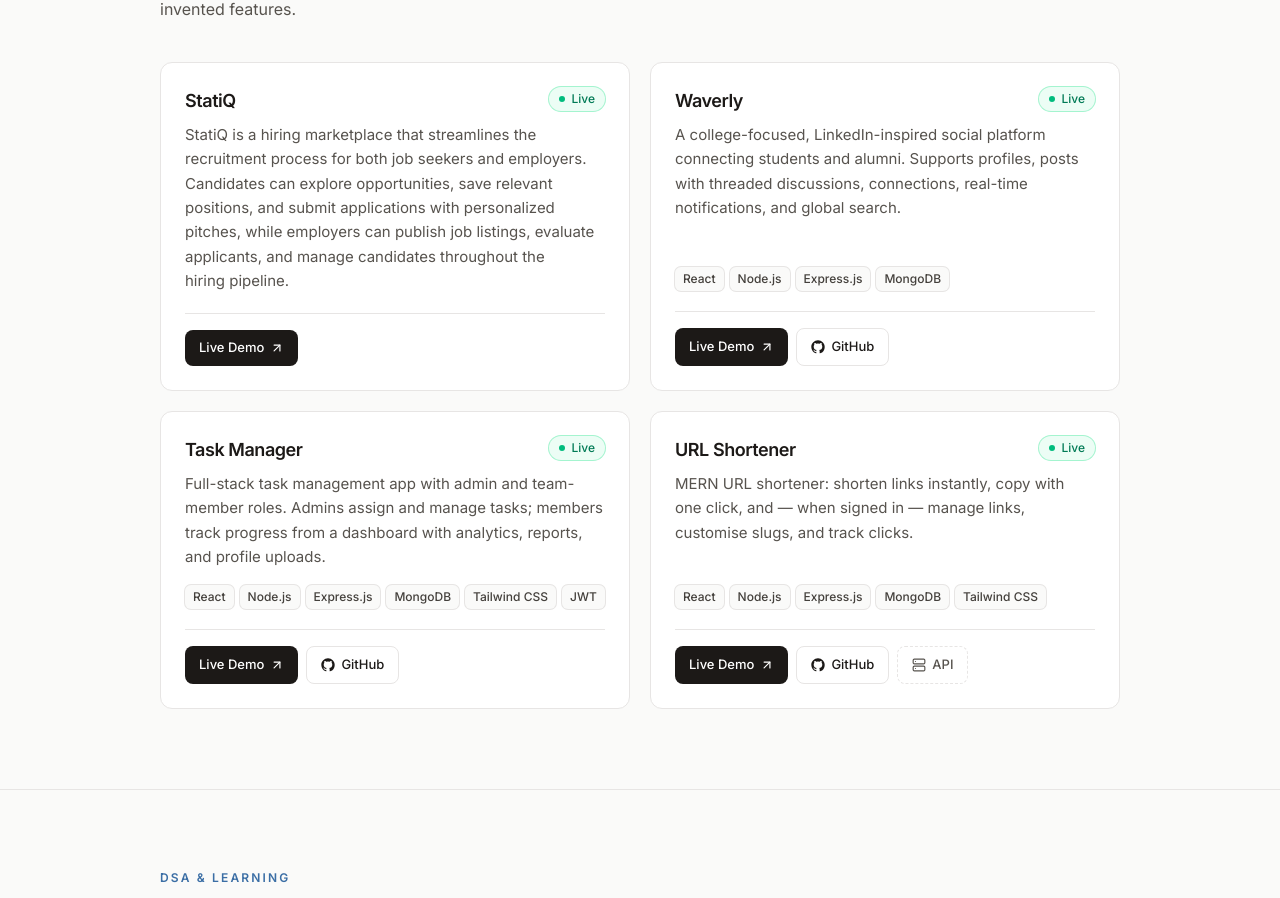
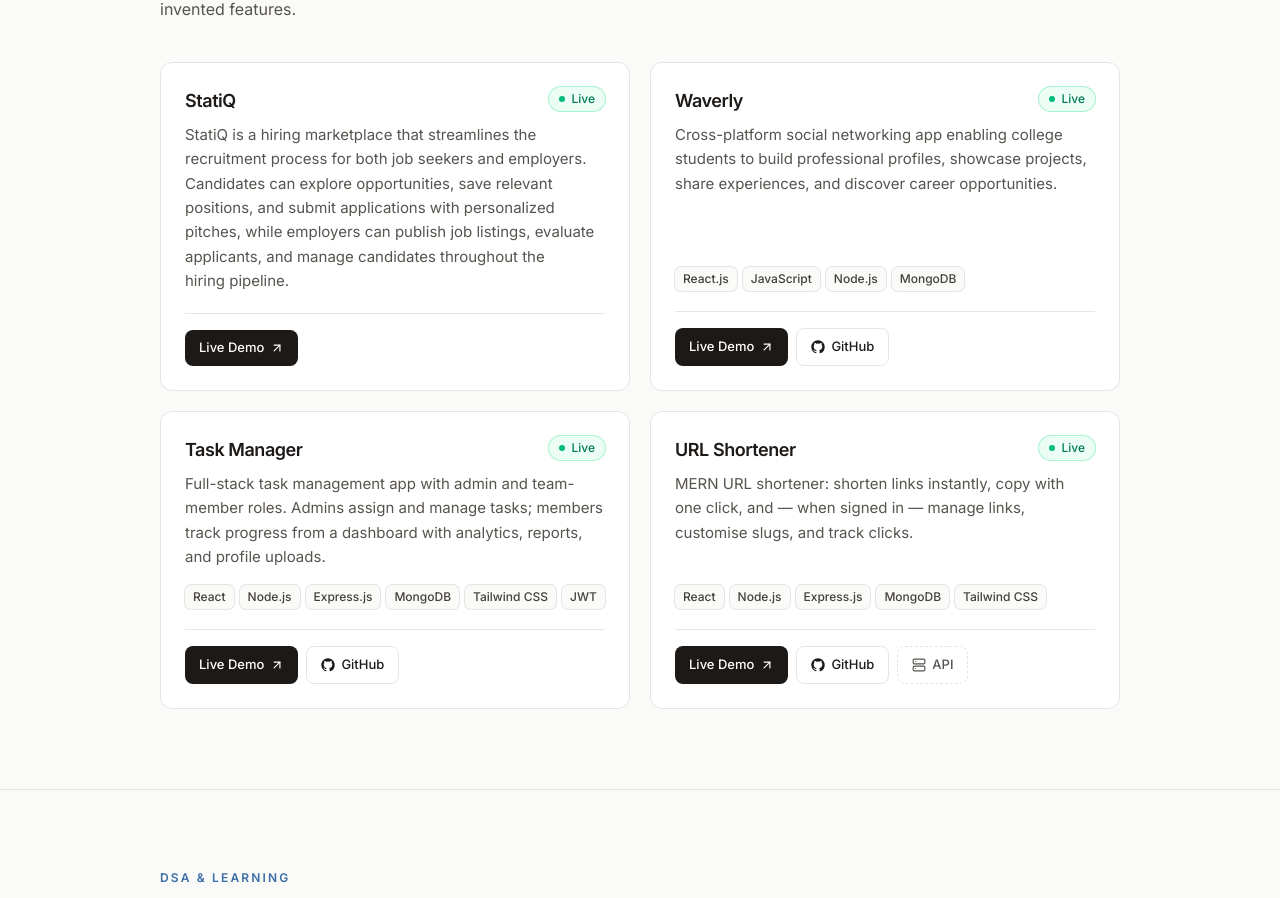
Before and after one commit to Exploring-glitch/sreeja-dey-portfolio, a React (Vite) app: page / in a window 1280 px wide. Shown: the part 2140-3038 px from the top of the page. Built offline with nearby package versions, Linux system fonts and the light colour scheme.

Commit message:
feat: update Waverly project details

```diff
--- a/src/data/portfolio.js
+++ b/src/data/portfolio.js
@@ -57,9 +57,18 @@ export const projects = [
   },
   {
     name: "Waverly",
+    tagline: "Cross-platform social networking app for college students",
     description:
-      "A college-focused, LinkedIn-inspired social platform connecting students and alumni. Supports profiles, posts with threaded discussions, connections, real-time notifications, and global search.",
-    tech: ["React", "Node.js", "Express.js", "MongoDB"],
+      "Cross-platform social networking app enabling college students to build professional profiles, showcase projects, share experiences, and discover career opportunities.",
+    tech: ["React.js", "JavaScript", "Node.js", "MongoDB"],
+    period: "Sep 2024 – May 2028",
+    location: "Kolkata, India",
+    highlights: [
+      "Engineered a cross-platform social networking app with React, enabling college students to build professional profiles, showcase projects, share experiences, and discover career opportunities.",
+      "Developed a Node.js/JavaScript backend with RESTful APIs and MongoDB, powering user profiles, posts, connections, and personalized content workflows.",
+      "Implemented social networking features including user discovery, connection management, profile interactions, and content sharing.",
+      "Integrated React Native frontend workflows with backend services and authentication APIs for a scalable cross-platform experience.",
+    ],
     github: "https://github.com/Exploring-glitch/Waverly",
     live: "https://waverly-six.vercel.app",
     status: "live",
```
